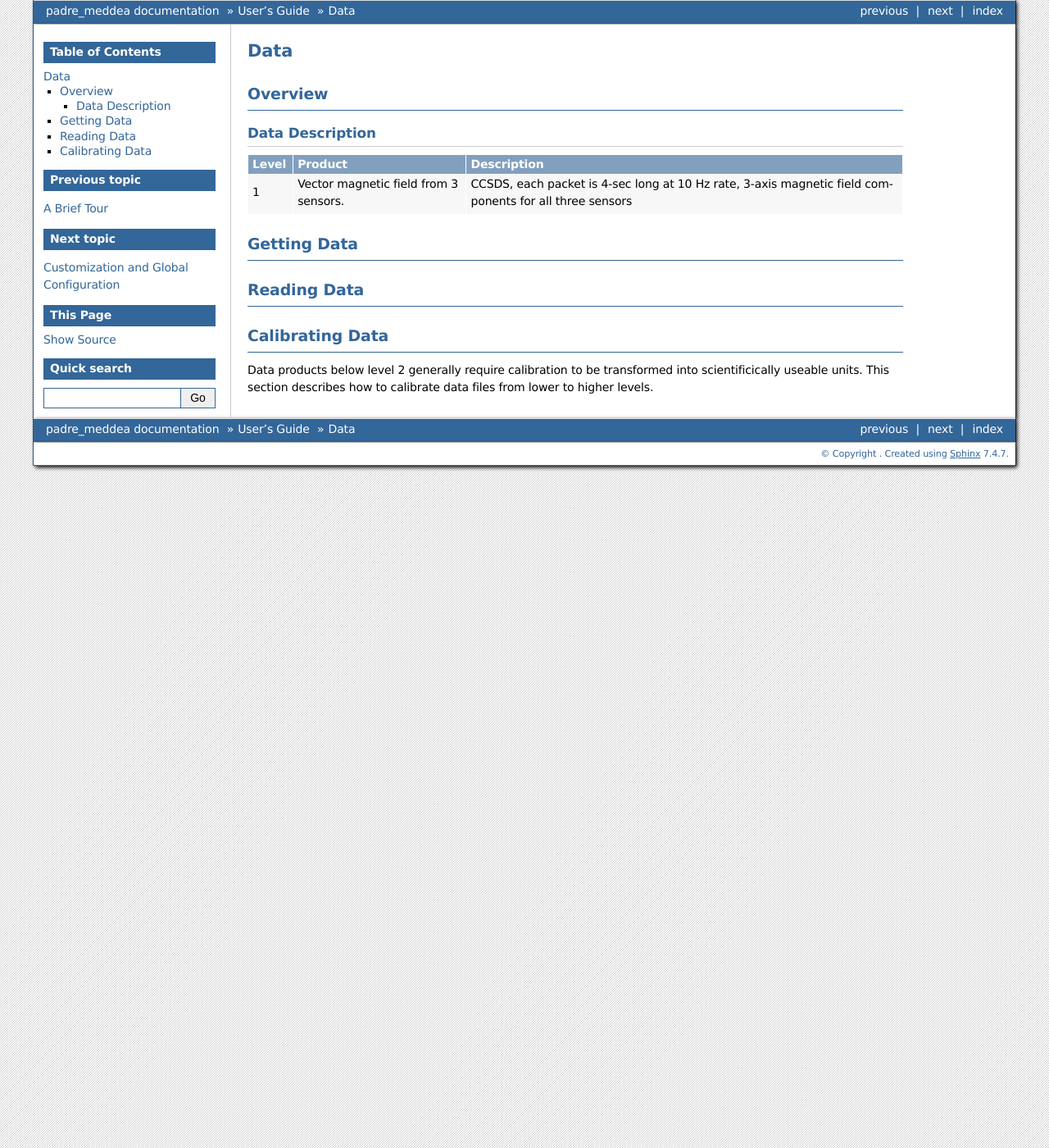
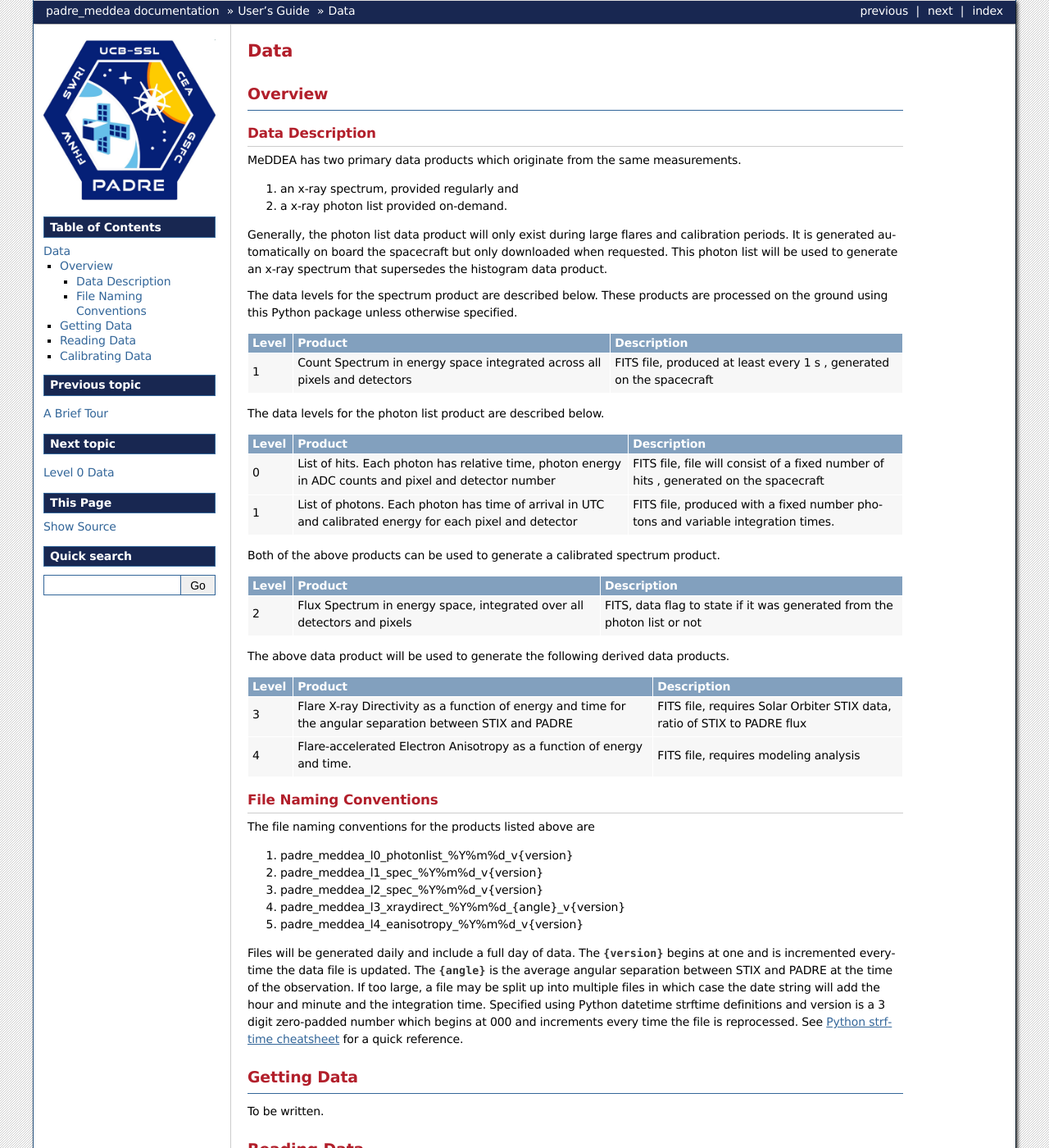
Before and after one commit to PADRESat/padre_meddea, a Sphinx documentation site: the page built from docs/user-guide/data.rst, in a window 1280 px wide and 1400 px high. Shown: the whole window at 82% size. Built offline with Sphinx 7.4.7, drawn with Linux system fonts in a browser that asks for light colours; the version number could not be read and is left out; some of the changed text lies outside the part shown.

Commit message:
update to docs with logo and putting back old docs

```diff
--- a/docs/conf.py
+++ b/docs/conf.py
@@ -12,8 +12,8 @@ sys.path.insert(0, os.path.abspath(".."))
 # -- Project information -----------------------------------------------------
 
 project = "padre_meddea"
-copyright = ""
-author = "The PADRE MEDDEA Team"
+copyright = "US Government (not copyrighted) 2023"
+author = "The PADRE MeDDEA Team"
 
 # The full version, including alpha/beta/rc tags
 from padre_meddea import __version__
@@ -104,11 +104,9 @@ intersphinx_mapping = {
 html_theme = "bizstyle"
 html_static_path = ["_static"]
 
-#html_logo = "logo/MEDDEA_logo.png"
+html_logo = "logo/padre_logo.png"
 #html_favicon = "logo/favicon.ico"
-#html_css_files = [
-#    "css/custom.css",
-#]
+html_css_files = ["css/custom.css"]
 # Add any paths that contain custom static files (such as style sheets) here,
 # relative to this directory. They are copied after the builtin static files,
 # so a file named "default.css" will overwrite the builtin "default.css".
--- a/docs/user-guide/data.rst
+++ b/docs/user-guide/data.rst
@@ -9,29 +9,88 @@ Overview
 
 Data Description
 ----------------
+MeDDEA has two primary data products which originate from the same measurements.
+
+#. an x-ray spectrum, provided regularly and
+#. a x-ray photon list provided on-demand.
+
+Generally, the photon list data product will only exist during large flares and calibration periods.
+It is generated automatically on board the spacecraft but only downloaded when requested.
+This photon list will be used to generate an x-ray spectrum that supersedes the histogram data product.
+
+The data levels for the spectrum product are described below.
+These products are processed on the ground using this Python package unless otherwise specified.
 
 +----------+---------------------------------------+---------------------------------------+
 | Level    | Product                               | Description                           |
 +==========+=======================================+=======================================+
-| 1        | Vector magnetic field from 3 sensors. | CCSDS, each packet is 4-sec long      |
-|          |                                       | at 10 Hz rate, 3-axis magnetic        |
-|          |                                       | field components for all three sensors|
+| 1        | Count Spectrum in energy space        | FITS file, produced at least every 1 s|
+|          | integrated across all pixels and      | , generated on the spacecraft         |
+|          | detectors                             |                                       |
 +----------+---------------------------------------+---------------------------------------+
 
+The data levels for the photon list product are described below.
 
++----------+---------------------------------------+---------------------------------------+
+| Level    | Product                               | Description                           |
++==========+=======================================+=======================================+
+| 0        | List of hits. Each photon has         | FITS file, file will consist of a     |
+|          | relative time, photon energy in ADC   | fixed number of hits                  |
+|          | counts and pixel and detector number  | , generated on the spacecraft         |
++----------+---------------------------------------+---------------------------------------+
+| 1        | List of photons. Each photon has      | FITS file, produced with a fixed      |
+|          | time of arrival in UTC and calibrated | number photons and variable           |
+|          | energy for each pixel and detector    | integration times.                    |
++----------+---------------------------------------+---------------------------------------+
 
+Both of the above products can be used to generate a calibrated spectrum product.
 
++----------+---------------------------------------+---------------------------------------+
+| Level    | Product                               | Description                           |
++==========+=======================================+=======================================+
+| 2        | Flux Spectrum in energy space,        | FITS, data flag to state if it was    |
+|          | integrated over all detectors and     | generated from the photon list or not |
+|          | pixels                                |                                       |
++----------+---------------------------------------+---------------------------------------+
 
+The above data product will be used to generate the following derived data products.
+
++----------+---------------------------------------+---------------------------------------+
+| Level    | Product                               | Description                           |
++==========+=======================================+=======================================+
+| 3        | Flare X-ray Directivity as a function | FITS file, requires Solar Orbiter STIX|
+|          | of energy and time for the angular    | data, ratio of STIX to PADRE flux     |
+|          | separation between STIX and PADRE     |                                       |
++----------+---------------------------------------+---------------------------------------+
+| 4        | Flare-accelerated Electron Anisotropy | FITS file, requires modeling analysis |
+|          | as a function of energy and time.     |                                       |
++----------+---------------------------------------+---------------------------------------+
+
+File Naming Conventions
+-----------------------
+
+The file naming conventions for the products listed above are
+
+#. padre_meddea_l0_photonlist_%Y%m%d_v{version}
+#. padre_meddea_l1_spec_%Y%m%d_v{version}
+#. padre_meddea_l2_spec_%Y%m%d_v{version}
+#. padre_meddea_l3_xraydirect_%Y%m%d_{angle}_v{version}
+#. padre_meddea_l4_eanisotropy_%Y%m%d_v{version}
+
+Files will be generated daily and include a full day of data.
+The `{version}` begins at one and is incremented everytime the data file is updated.
+The `{angle}` is the average angular separation between STIX and PADRE at the time of the observation.
+If too large, a file may be split up into multiple files in which case the date string will add the hour and minute and the integration time.
+Specified using Python datetime strftime definitions and version is a 3 digit zero-padded number which begins at 000 and increments every time the file is reprocessed.
+See `Python strftime cheatsheet <https://strftime.org/>`_ for a quick reference.
 
 Getting Data
 ============
 
-
+To be written.
 
 Reading Data
 ============
-
-
 
 Calibrating Data
 ================
--- a/docs/user-guide/index.rst
+++ b/docs/user-guide/index.rst
@@ -12,5 +12,6 @@ For more details checkout the :ref:`reference`.
 
    Brief Tour <tour>
    data
+   level0
    customization
    logger
```
Also changed, not shown: docs/cmad/related_docs.rst (+20 -0 lines), docs/user-guide/level0.rst (added, +41 -0 lines), docs/logo/padre_logo.png (added).
